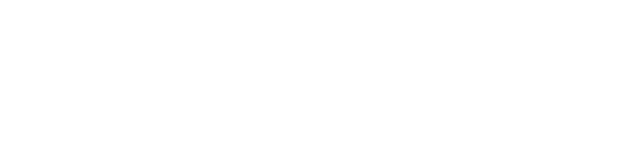
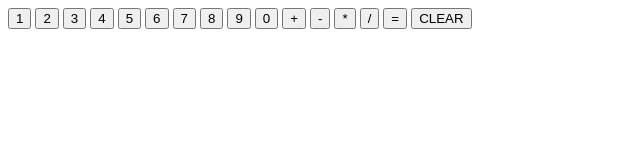
Before and after one commit to ldls1998/Calculadora, a plain HTML site: page index.html in a window 1280 px wide. Shown: the whole page, without its empty margins (0-640 px from the left). Drawn offline with Linux system fonts and the light colour scheme.

Commit message:
Creación de botones
Números, operaciones, igual y limpiar

```diff
--- a/index.html
+++ b/index.html
@@ -8,6 +8,28 @@
     <title>Calculadora</title>
 </head>
 <body>
+    <main class="cuerpo">
+        <div class="display">
 
+        </div>
+        <div class="botones">
+            <button class="1">1</button>
+            <button class="2">2</button>
+            <button class="3">3</button>
+            <button class="4">4</button>
+            <button class="5">5</button>
+            <button class="6">6</button>
+            <button class="7">7</button>
+            <button class="8">8</button>
+            <button class="9">9</button>
+            <button class="0">0</button>
+            <button class="add">+</button>
+            <button class="subtract">-</button>
+            <button class="multiply">*</button>
+            <button class="divide">/</button>
+            <button class="equals">=</button>
+            <button class="clear">CLEAR</button>
+        </div>
+    </main>
 </body>
 </html>
```
